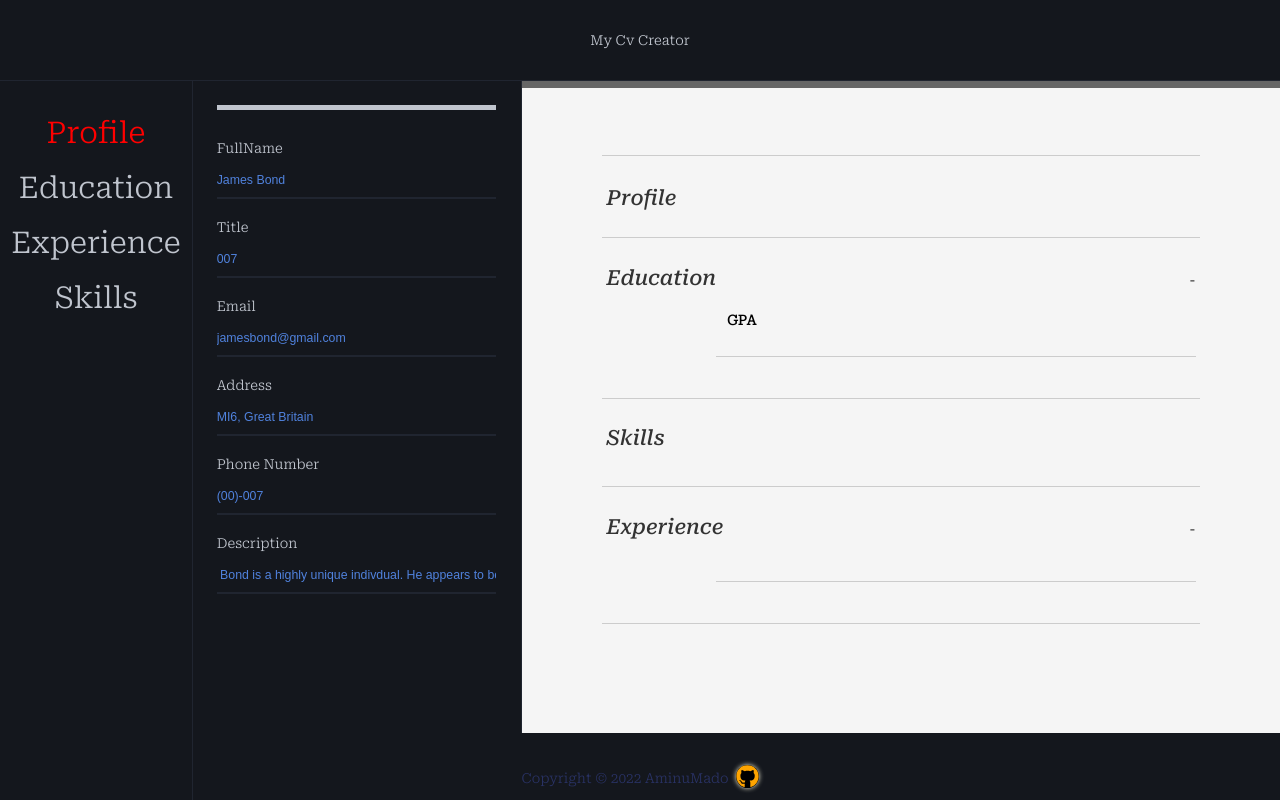
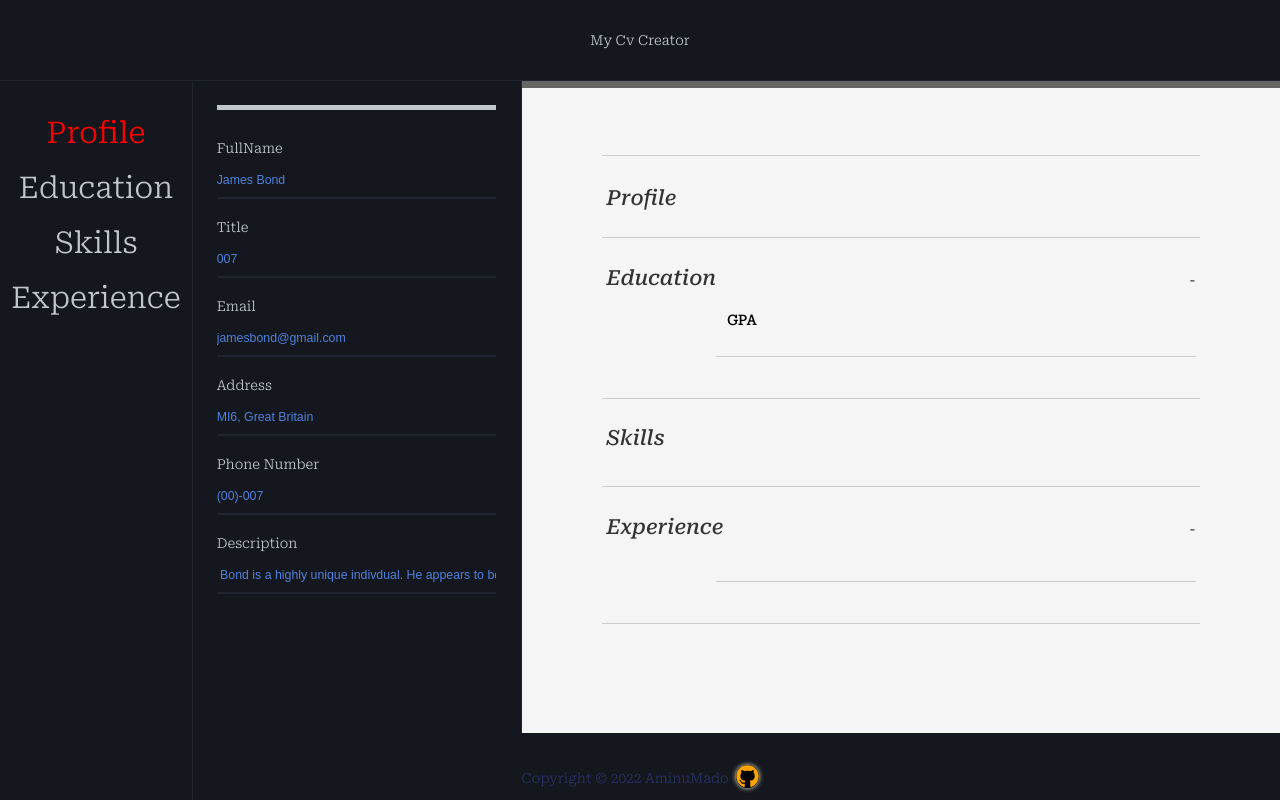
Before and after one commit to AminuMado/cv-creator, a React app: page / in a window 1280 px wide. Built offline with nearby package versions, Linux system fonts and the light colour scheme; the HTML template or start-up script is replaced by a standard one.

Commit message:
update rearragement of nav list

```diff
--- a/src/App.js
+++ b/src/App.js
@@ -14,8 +14,8 @@ function App() {
   const [navItems, setNavItems] = React.useState([
     { name: 'Profile', id: nanoid() },
     { name: 'Education', id: nanoid() },
+    { name: 'Skills', id: nanoid() },
     { name: 'Experience', id: nanoid() },
-    { name: 'Skills', id: nanoid() },
   ]);
   const [formData, setFormData] = React.useState({
     personalInfo: {
```
